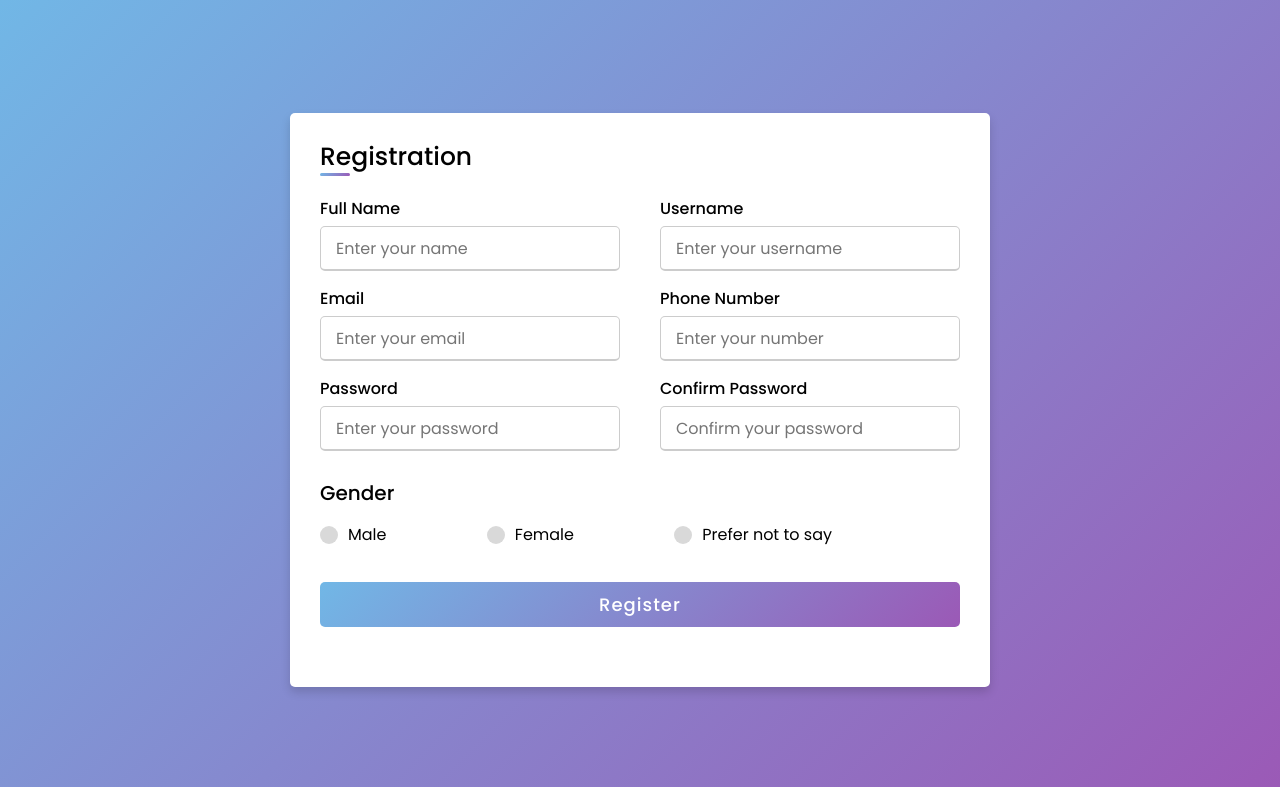
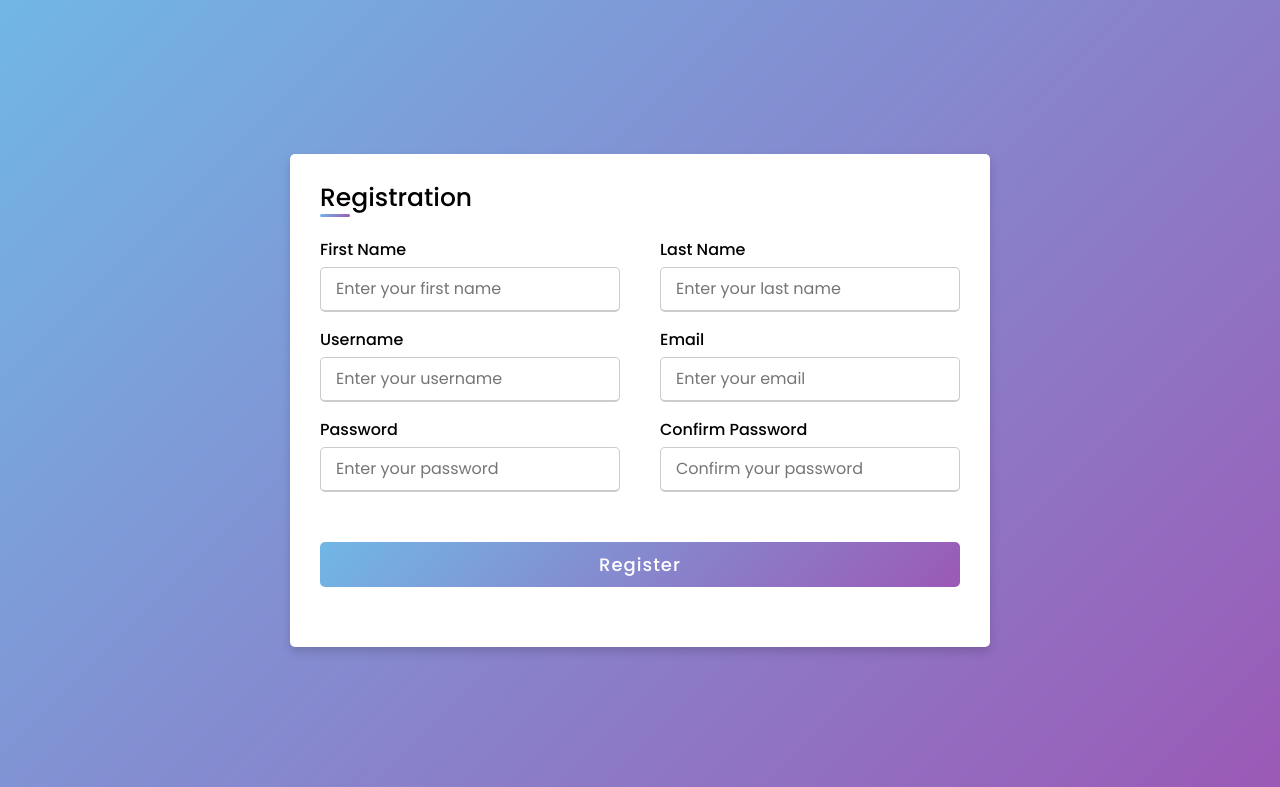
Before and after one commit to tranthetan/career, a Django app: template templates/app/register.html in a window 1280 px wide. Shown: the top 787 px of the page. Run offline with Django 5.2, Linux system fonts and the light colour scheme; the template is opened without the code that fills it, so the values that code supplies are empty; parts of the project's set-up code (start-up, migrations or seed data) failed here and were passed over.

Commit message:
login and logout

```diff
--- a/app/urls.py
+++ b/app/urls.py
@@ -5,7 +5,10 @@ from .views import index, auth, user, job
 urlpatterns = [
     path('', index.index, name='home'),
     path('login', auth.index),
-    path('register', user.register),
+    path('register', user.register_form),
     path('job/<int:job_id>/detail', job.show),
     path('job/search', index.search, name='job-search'),
+    path('user/register', user.register_view, name='user-register'),
+    path('user/login', auth.login_view, name='user-login'),
+    path('user/logout', auth.logout_view, name='user-logout'),
 ]
--- a/templates/app/register.html
+++ b/templates/app/register.html
@@ -12,51 +12,32 @@
   <div class="container">
     <div class="title">Registration</div>
     <div class="content">
-      <form action="#">
+      <form action="{% url 'user-register' %}" method="post">
+        {% csrf_token %}
         <div class="user-details">
           <div class="input-box">
-            <span class="details">Full Name</span>
-            <input type="text" placeholder="Enter your name" required>
+            <span class="details">First Name</span>
+            <input type="text" name="first_name" placeholder="Enter your first name" required>
+          </div>
+          <div class="input-box">
+            <span class="details">Last Name</span>
+            <input type="text" name="last_name" placeholder="Enter your last name" required>
           </div>
           <div class="input-box">
             <span class="details">Username</span>
-            <input type="text" placeholder="Enter your username" required>
+            <input type="text" name="username" placeholder="Enter your username" required>
           </div>
           <div class="input-box">
             <span class="details">Email</span>
-            <input type="email" placeholder="Enter your email" required>
-          </div>
-          <div class="input-box">
-            <span class="details">Phone Number</span>
-            <input type="text" placeholder="Enter your number" required>
+            <input type="email" name="email" placeholder="Enter your email" required>
           </div>
           <div class="input-box">
             <span class="details">Password</span>
-            <input type="password" placeholder="Enter your password" required>
+            <input type="password" name="password1" placeholder="Enter your password" required>
           </div>
           <div class="input-box">
             <span class="details">Confirm Password</span>
-            <input type="password" placeholder="Confirm your password" required>
-          </div>
-        </div>
-        <div class="gender-details">
-          <input type="radio" name="gender" id="dot-1">
-          <input type="radio" name="gender" id="dot-2">
-          <input type="radio" name="gender" id="dot-3">
-          <span class="gender-title">Gender</span>
-          <div class="category">
-            <label for="dot-1">
-            <span class="dot one"></span>
-            <span class="gender">Male</span>
-          </label>
-          <label for="dot-2">
-            <span class="dot two"></span>
-            <span class="gender">Female</span>
-          </label>
-          <label for="dot-3">
-            <span class="dot three"></span>
-            <span class="gender">Prefer not to say</span>
-            </label>
+            <input type="password" name="password2" placeholder="Confirm your password" required>
           </div>
         </div>
         <div class="button">
```
Also changed, not shown: app/forms.py (+13 -2 lines), app/views/auth.py (+4 -3 lines), app/views/user.py (+5 -3 lines), templates/app/login.html (+4 -4 lines).
